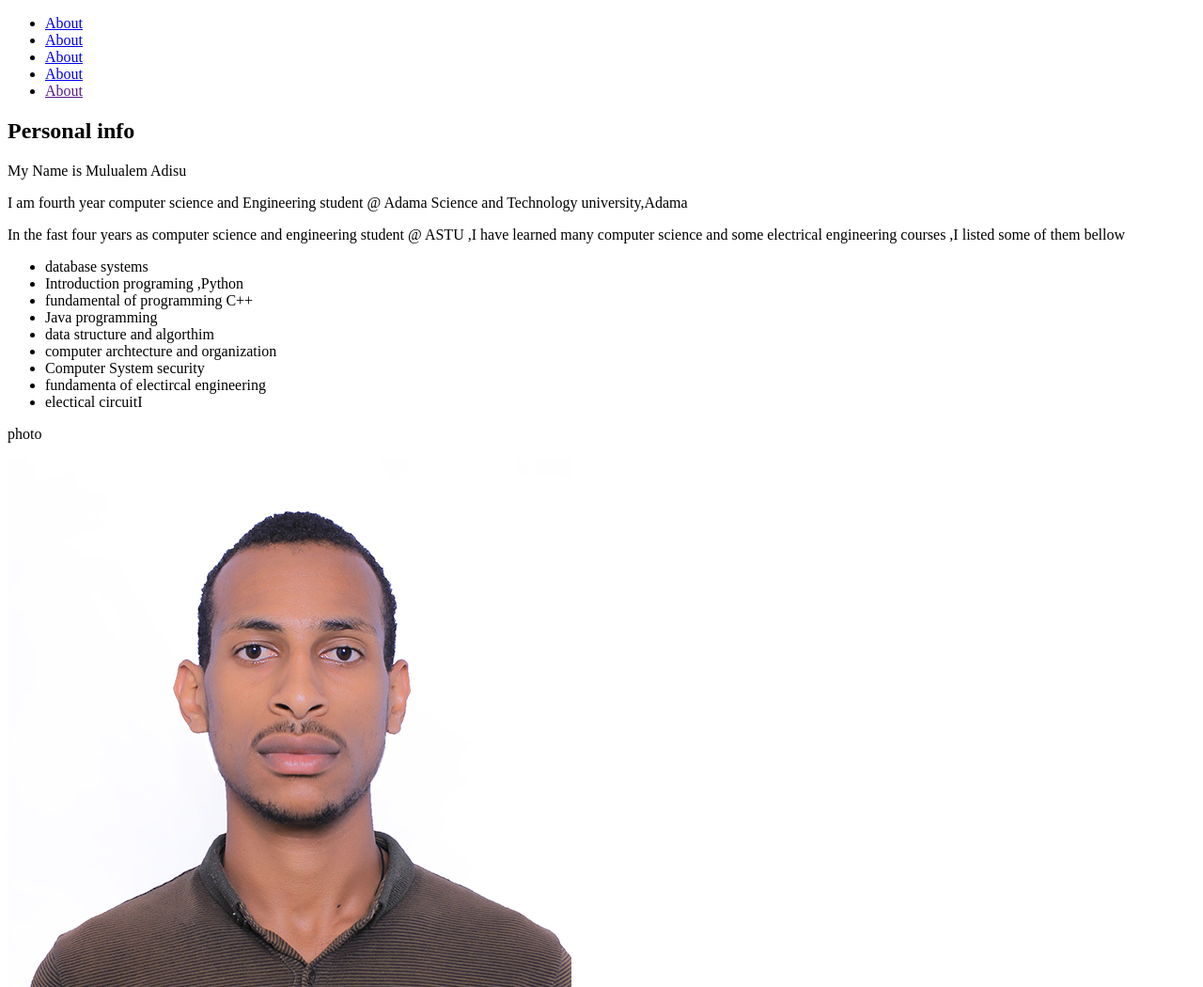
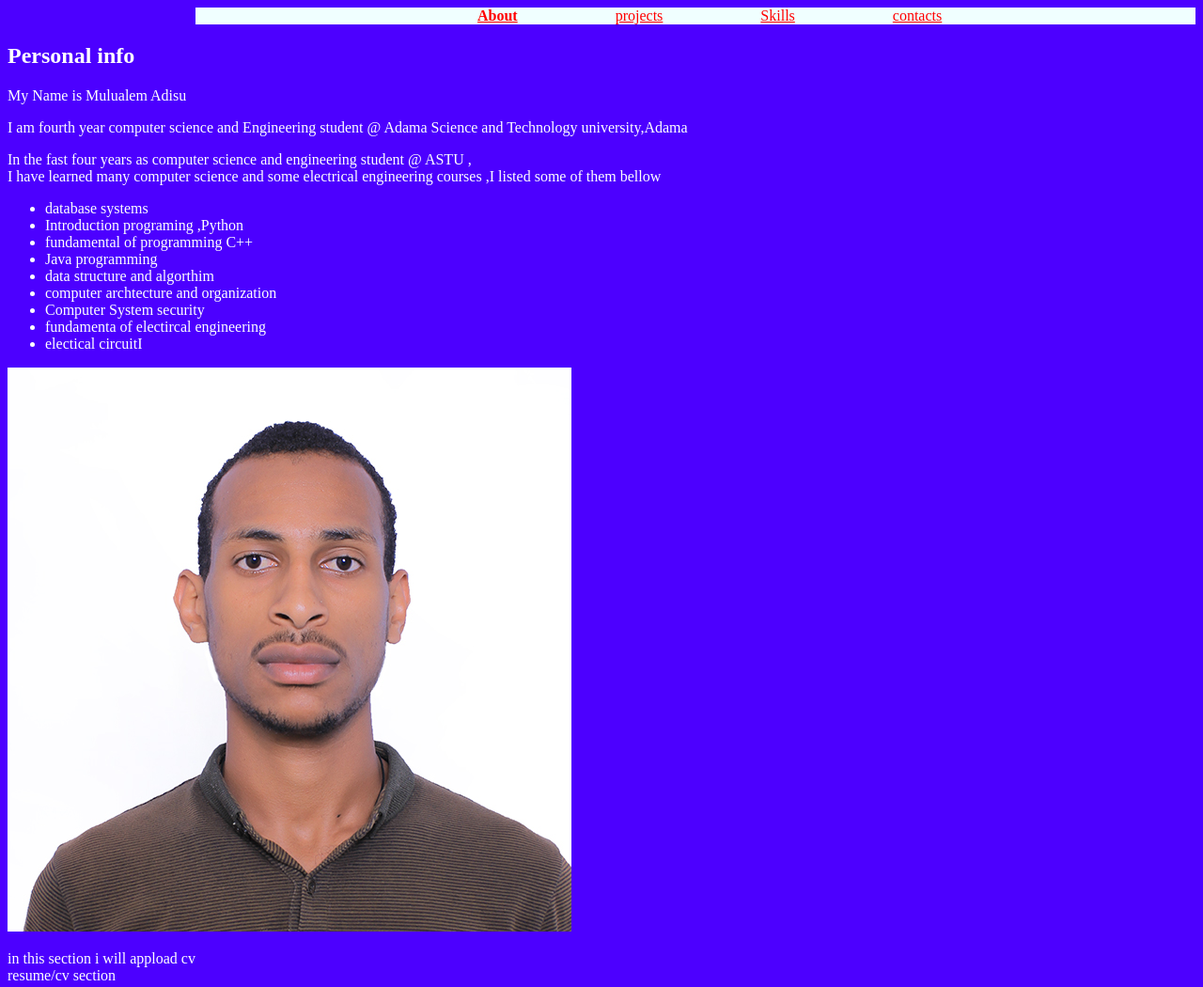
Before and after one commit to Mulusewu/My_protofolio, a plain HTML site: page index.html in a window 1280 px wide. Shown: the top 1050 px of the page at 94% size. Drawn offline with Linux system fonts and the light colour scheme.

Commit message:
updated style,look
I have updated the page, added css file to control the design , I have changed background color , change position of navigation var elements

```diff
--- a/index.html
+++ b/index.html
@@ -4,27 +4,25 @@
     <meta charset="UTF-8">
     <meta name="viewport" content="width=device-width, initial-scale=1.0">
     <title>Mulualem Adisu</title>
-    <link rel="stylesheet" href="style.css">
+    <link rel="stylesheet" href="styles/style.css">
 </head>
 <body>
     <!--Header section-->
     <header>
         <nav>
-            <ul>
-                <li><a href="about">About</a></li>
-                <li><a href=projects">About</a></li>
-                <li><a href="#skills">About</a></li>
-                <li><a href="#contacts">About</a></li>
-                <li><a href="">About</a></li>
-            </ul>
+            <a id="about_link" href="about">About</a>
+            <a id="projects_link"href=projects">projects</a>
+            <a id="skills_link"href="#skills">Skills</a>
+            <a id="contacts_link"href="#contacts">contacts</a>
         </nav>
     </header>
     <main>
         <!--Intro  section-->
+        <section>
             <h2>Personal info</h2>
             <p>My Name is Mulualem Adisu</p>
             <p>I am fourth year computer science and Engineering student @ Adama Science and Technology university,Adama </p>
-    <p>In the fast four years as computer science and engineering student @ ASTU ,I have learned many computer science and some electrical engineering courses ,I listed some of them bellow</p>
+            <p>In the fast four years as computer science and engineering student @ ASTU ,<br>I have learned many computer science and some electrical engineering courses ,I listed some of them bellow</p>
             <ul>
                 <li>database systems </li>
                 <li>Introduction programing ,Python </li>
@@ -36,16 +34,20 @@
                 <li>fundamenta of electircal engineering  </li>
                 <li>electical circuitI </li>
             </ul>
-    <p>photo</p>
+        </section>
         <img src="IMG_1029aa.jpg" alt="the photo is to be added">
-    <p>resume/cv section</p>
+        <p> in this section i will appload cv <br> resume/cv section</p>
         <!--project section-->
+        <section>
             <h2>projects</h2>
-    <section>
             <p>add 3 - 6 sample projects Title and description</p>
-        <p>skills and technology used</p>
             <p>screen shots of demos</p>
             <p>provide link for github repo of the projects</p>
+        </section>
+        <!-- skills section-->
+        <section>
+            <h2>skills and tech</h2>
+            <p>skills and technology used</p>
             <p>challengs and solution</p>
         </section>
         <!--about section-->
@@ -70,6 +72,9 @@
     <section id="testmony"> testomonial</section>
     <section id=""blog>blog</section>
     <section id="cta">call to action - hire me</section>
+    <aside>
+
+    </aside>
 </main>
 <footer>
     all rights reserved &copy; 2024
--- /dev/null
+++ b/styles/style.css
@@ -0,0 +1,39 @@
+body{
+    background-color:rgb(76, 0, 255);
+    color: white;
+}
+nav{
+    background-color: azure;
+    margin-left: 200px;
+
+
+}
+#about_link{
+    position: relative;
+    top: 0;
+    left: 300px;
+    font-weight: 700;
+
+
+}
+a{
+    color:red;
+}
+#projects_link{
+    position: relative;
+    top: 0;
+    left: 400px;
+
+}
+#skills_link{
+    position: relative;
+    top: 0;
+    left: 500px;
+
+}
+#contacts_link{
+    position: relative;
+    top: 0;
+    left: 600px;
+
+}
```
Lines whose indentation alone changed are shown as unchanged.
